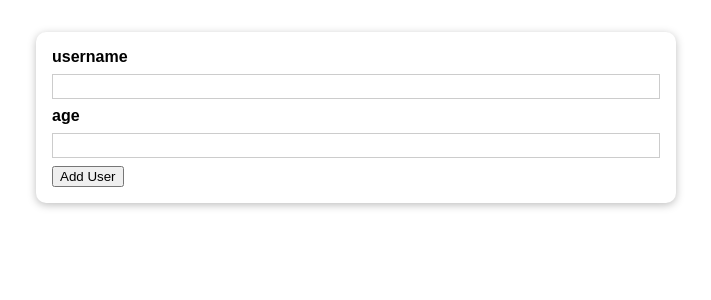
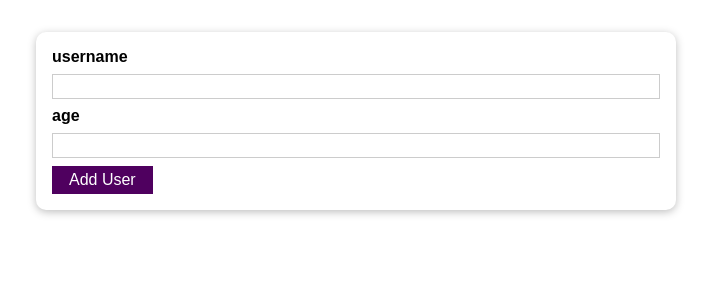
Before and after one commit to wantop1/react-complete-guide, a React (Create React App) app: page / in a window 1280 px wide. Shown: the top 300 px of the page, without its empty margins (284-995 px from the left). Built offline with nearby package versions, Linux system fonts and the light colour scheme.

Commit message:
feat : UI Button

```diff
--- /dev/null
+++ b/src/components/UI/Button.js
@@ -0,0 +1,16 @@
+import React from "react";
+import classes from "./Button.module.css";
+
+const Button = (props) => {
+  return (
+    <button
+      className={classes.button}
+      type={props.type || "button"}
+      onClick={props.onClick}
+    >
+      {props.children}
+    </button>
+  );
+};
+
+export default Button;
--- /dev/null
+++ b/src/components/UI/Button.module.css
@@ -0,0 +1,18 @@
+.button {
+    font: inherit;
+    border: 1px solid #4f005f;
+    background: #4f005f;
+    color: white;
+    padding: 0.25rem 1rem;
+    cursor: pointer;
+  }
+
+  .button:hover,
+  .button:active {
+    background: #741188;
+    border-color: #741188;
+  }
+
+  .button:focus {
+    outline: none;
+  }
--- a/src/components/Users/AddUser.js
+++ b/src/components/Users/AddUser.js
@@ -1,6 +1,7 @@
 import React from "react";
 import Card from "../UI/Card";
 import classes from "./AddUser.module.css";
+import Button from "../UI/Button";
 
 const AddUser = (props) => {
   const addUserHandler = (event) => {
@@ -13,7 +14,7 @@
         <input type="text" id="username" />
         <label htmlFor="age">age</label>
         <input type="number" id="age" />
-        <button type="submit">Add User</button>
+        <Button type="submit">Add User</Button>
       </form>
     </Card>
   );
```
